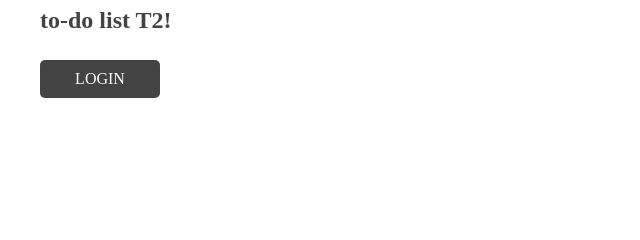
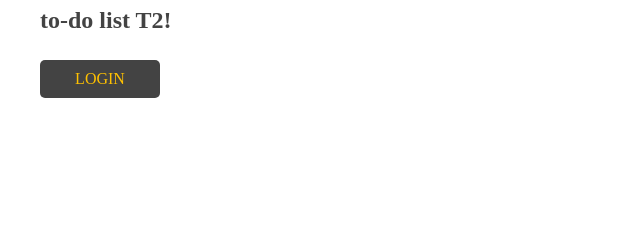
Before and after one commit to naufal-invictus/todolist_mi, a plain HTML site: page index.html in a window 1280 px wide. Shown: the part 388-628 px from the top of the page, 0-640 px from the left. Drawn offline with Linux system fonts and the light colour scheme; a web font is replaced by a local one.

Commit message:
Update index.html

```diff
--- a/index.html
+++ b/index.html
@@ -29,7 +29,7 @@
 
   <main class="main-content">
     <section class="hero">
-      <h1>Ayo tingkatkan produktivitasmu <br>dengan menggunakan aplikasi <br>to-do list T2!<br>     <button class="login-btn"> <a href="login.html" style="text-decoration:none; color:white;">LOGIN</a></button>
+      <h1>Ayo tingkatkan produktivitasmu <br>dengan menggunakan aplikasi <br>to-do list T2!<br>     <button class="login-btn"> <a href="login.html" style="text-decoration:none; color:#ffc100;">LOGIN</a></button>
       </h1> <br>
       <img src="Rss/Img/GBR Design team-pana.png" alt="Hero Illustration" class="hero-image">
     </section>
```
